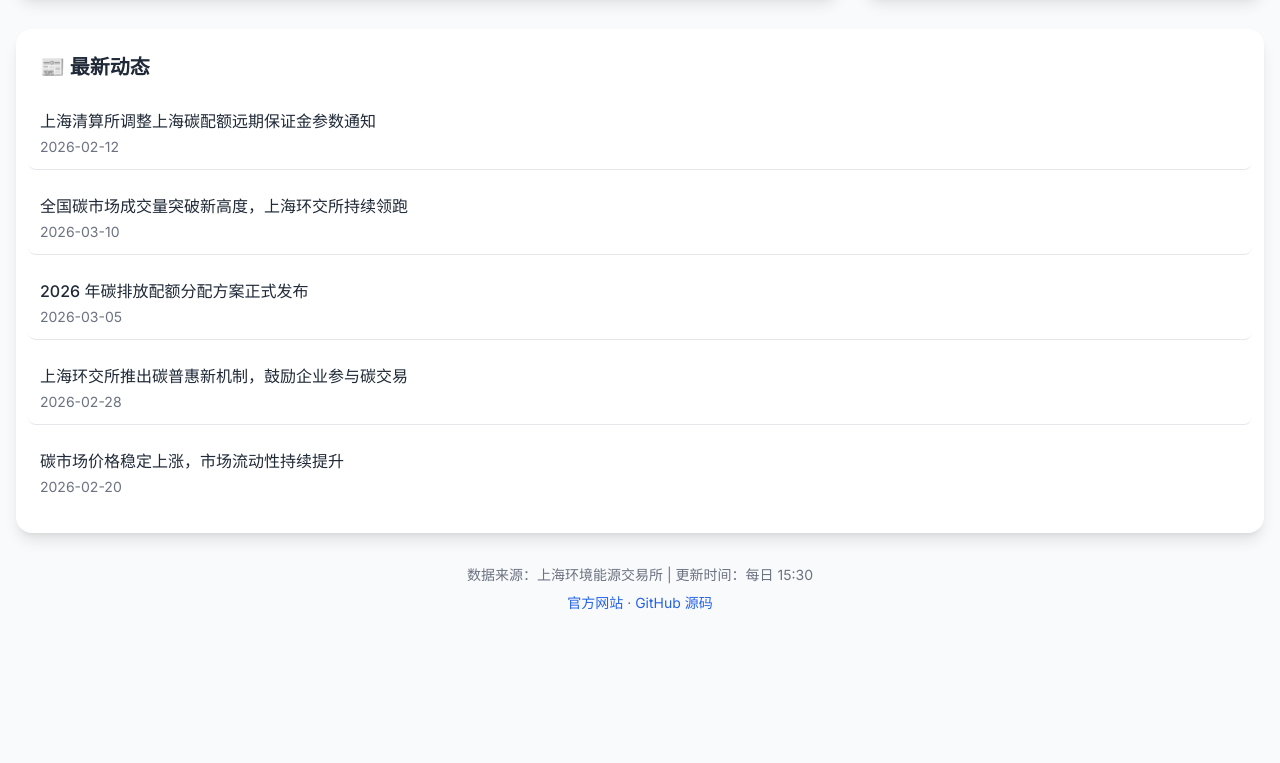
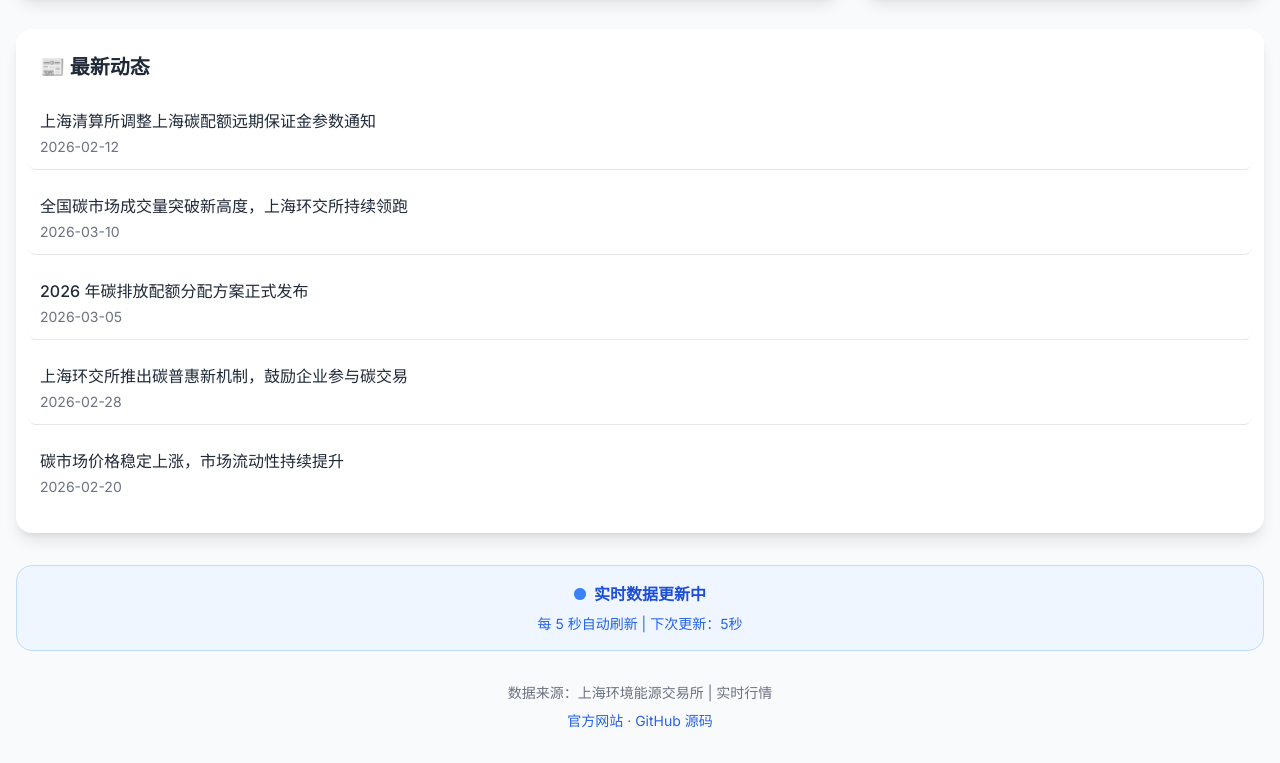
Before and after one commit to lupingli/shanghai-emission-exchange, a plain HTML site: page index.html in a window 1280 px wide. Shown: the part 753-1516 px from the top of the page. Before the commit the page ends 1398 px from the top, so only its background shows below. Drawn offline with nearby package versions, Linux system fonts and the light colour scheme.

Commit message:
Add real-time auto-refresh every 5 seconds

```diff
--- a/index.html
+++ b/index.html
@@ -136,18 +136,34 @@
             </div>
         </div>
 
+        <!-- Real-time Status -->
+        <div class="mt-8 bg-blue-50 border border-blue-200 rounded-2xl p-4 text-center">
+            <div class="flex items-center justify-center gap-2 mb-2">
+                <span class="relative flex h-3 w-3">
+                    <span class="animate-ping absolute inline-flex h-full w-full rounded-full bg-blue-400 opacity-75"></span>
+                    <span class="relative inline-flex rounded-full h-3 w-3 bg-blue-500"></span>
+                </span>
+                <span class="text-blue-700 font-semibold">实时数据更新中</span>
+            </div>
+            <p class="text-blue-600 text-sm">每 5 秒自动刷新 | 下次更新：<span id="countdown">5</span>秒</p>
+        </div>
+
         <!-- Data Source -->
         <div class="mt-8 text-center text-gray-500 text-sm">
-            <p>数据来源：上海环境能源交易所 | 更新时间：每日 15:30</p>
+            <p>数据来源：上海环境能源交易所 | 实时行情</p>
             <p class="mt-2">
                 <a href="https://www.cneeex.com/" target="_blank" class="text-blue-600 hover:underline">官方网站</a>
                 ·
-                <a href="https://github.com" target="_blank" class="text-blue-600 hover:underline">GitHub 源码</a>
+                <a href="https://github.com/lupingli/shanghai-emission-exchange" target="_blank" class="text-blue-600 hover:underline">GitHub 源码</a>
             </p>
         </div>
     </main>
 
     <script>
+        let priceChart = null;
+        let refreshCountdown = 5;
+        let countdownInterval = null;
+
         // Load data
         async function loadData() {
             try {
@@ -180,7 +196,15 @@
                 // Chart
                 if (data.priceHistory && data.priceHistory.length > 0) {
                     const ctx = document.getElementById('priceChart').getContext('2d');
-                    new Chart(ctx, {
+
+                    if (priceChart) {
+                        // Update existing chart
+                        priceChart.data.labels = data.priceHistory.map(d => d.date);
+                        priceChart.data.datasets[0].data = data.priceHistory.map(d => d.price);
+                        priceChart.update('none');
+                    } else {
+                        // Create new chart
+                        priceChart = new Chart(ctx, {
                             type: 'line',
                             data: {
                                 labels: data.priceHistory.map(d => d.date),
@@ -200,9 +224,13 @@
                                 },
                                 scales: {
                                     y: { beginAtZero: false }
+                                },
+                                animation: {
+                                    duration: 500
                                 }
                             }
                         });
+                    }
                 }
 
                 // News
@@ -218,13 +246,46 @@
                     `).join('');
                 }
 
+                // Flash effect on update
+                document.body.style.transition = 'background-color 0.3s';
+                document.body.style.backgroundColor = '#eff6ff';
+                setTimeout(() => {
+                    document.body.style.backgroundColor = '#f9fafb';
+                }, 300);
+
             } catch (error) {
                 console.error('Load data error:', error);
                 document.getElementById('latestPrice').textContent = '加载失败';
             }
         }
 
+        // Countdown timer
+        function startCountdown() {
+            refreshCountdown = 5;
+            document.getElementById('countdown').textContent = refreshCountdown;
+
+            if (countdownInterval) clearInterval(countdownInterval);
+
+            countdownInterval = setInterval(() => {
+                refreshCountdown--;
+                document.getElementById('countdown').textContent = refreshCountdown;
+
+                if (refreshCountdown <= 0) {
+                    clearInterval(countdownInterval);
                     loadData();
+                    startCountdown();
+                }
+            }, 1000);
+        }
+
+        // Initial load
+        loadData();
+        startCountdown();
+
+        // Auto refresh every 5 seconds
+        setInterval(() => {
+            loadData();
+        }, 5000);
     </script>
 </body>
 </html>
```
Also changed, not shown: screenshot.png. Lines whose indentation alone changed are shown as unchanged.
